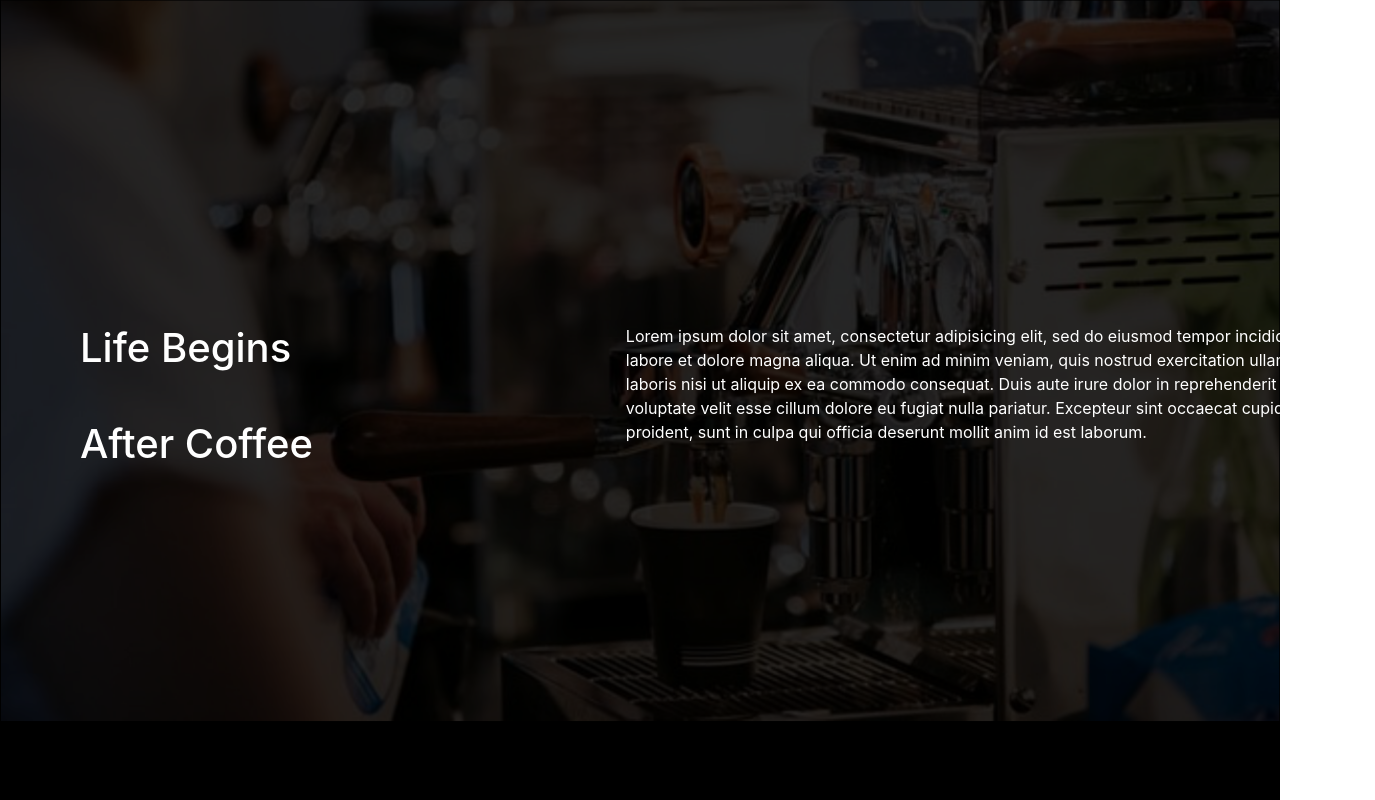
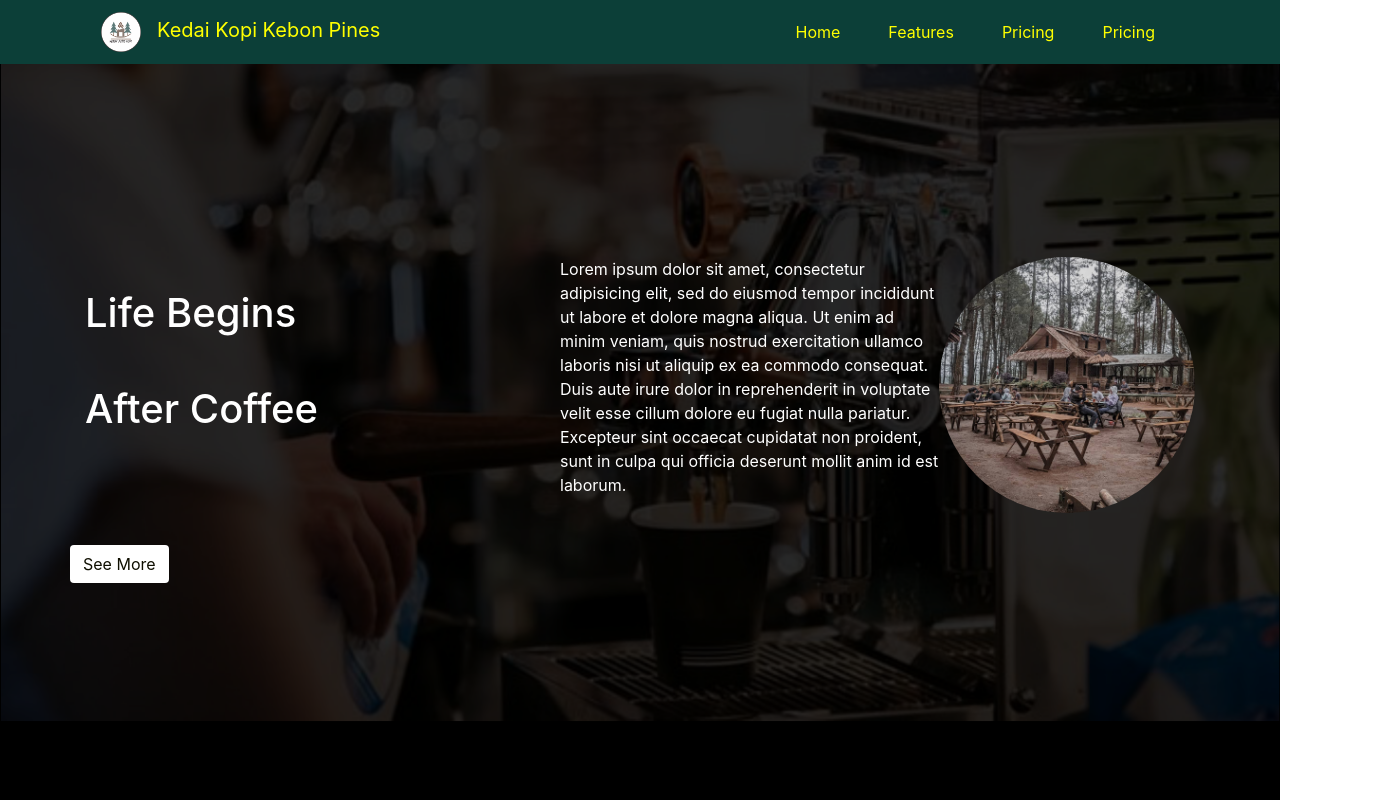
Before and after one commit to gisnaefde/Company-Profil-PinesKopi, a React (Create React App) app: page / in a window 1280 px wide. Shown: the top 800 px of the page, 1375 px wide, since content can reach past the window. Built offline with nearby package versions, Linux system fonts and the light colour scheme.

Commit message:
Add style Hero

```diff
--- a/src/assets/scss/style.scss
+++ b/src/assets/scss/style.scss
@@ -76,19 +76,34 @@
     position: relative;
     color: white;
     height: 52.5rem;
+    overflow: hidden;
     img{
         position: relative;
     }
     .hero-content{
         position: absolute;
         z-index: 2;
-        margin-left: 5rem;
-        margin-right: 5rem;
         height: 52.5rem;
+
         h1{
             margin-bottom: 3rem;
         }
+        img{
+            height: 16rem;
+            justify-content: center;
+            border-radius: 50%;
+        }
+        button{
+            color: #0f0f01;
+            background-color: #ffffff;
+            margin-top: 2rem;
+            left: 0;
 
+            &:hover{
+                background-color: #000000;
+                color: #fdfdfd;
+            }
+        }
     }
 
 }
--- a/src/pages/LandingPage.js
+++ b/src/pages/LandingPage.js
@@ -8,7 +8,7 @@ import Product from '../parts/Product';
 const LandingPage = () => {
     return (
         <div className="landingpages">
-
+            <Header></Header>
             <Hero></Hero>
             <Product></Product>
 
--- a/src/parts/Hero.js
+++ b/src/parts/Hero.js
@@ -1,30 +1,35 @@
 import React from 'react';
-import Bg from '../assets/images/cf_4_2.png';
+import Bg1 from '../assets/images/cf_4_2.png';
+import Bg2 from '../assets/images/fp_1.jpg';
 
 
 const Hero = () => {
     return (
         <section className="hero w-100">
-
-            <div className="hero-content w-100 d-flex align-items-center">
-                <div className="row ">
-                    <div className="col-12 col-md-5  ">
+            <div className="d-flex justify-content-center">
+                <div className="hero-content w-100 d-flex align-items-center container">
+                    <div className="row  ">
+                        <div className="col-12 col-md-5 d-flex align-items-center ">
                             <h1>Life Begins <br></br><br></br>
                                 After Coffee</h1>
                         </div>
-                    <div className="col-12 col-md-7">
+                        <div className="col-12 col-md-7 d-flex align-items-center justify-content-center">
                             <p>Lorem ipsum dolor sit amet, consectetur adipisicing elit, sed do eiusmod
                                 tempor incididunt ut labore et dolore magna aliqua. Ut enim ad minim veniam,
                                 quis nostrud exercitation ullamco laboris nisi ut aliquip ex ea commodo
                                 consequat. Duis aute irure dolor in reprehenderit in voluptate velit esse
                                 cillum dolore eu fugiat nulla pariatur. Excepteur sint occaecat cupidatat non
                                 proident, sunt in culpa qui officia deserunt mollit anim id est laborum. </p>
+                            <img src={Bg2} className="d-none d-md-block"></img>
                         </div>
+
+                        <button className="btn "> See More </button>
 
                     </div>
 
                 </div>
-            <img src={Bg} className="w-100"></img>
+            </div>
+            <img src={Bg1} className="w-100"></img>
         </section>
     );
 }
```
Lines whose indentation alone changed are shown as unchanged.
